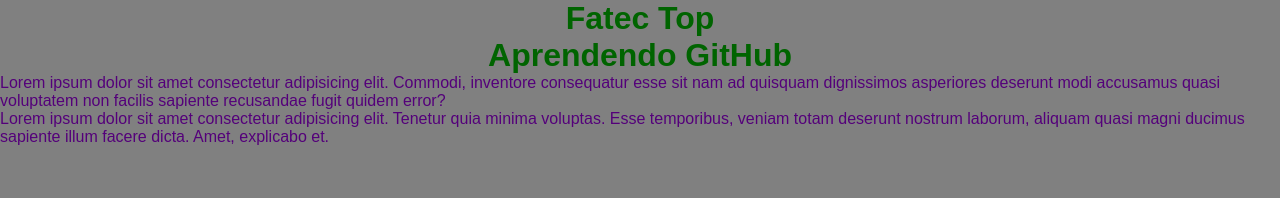
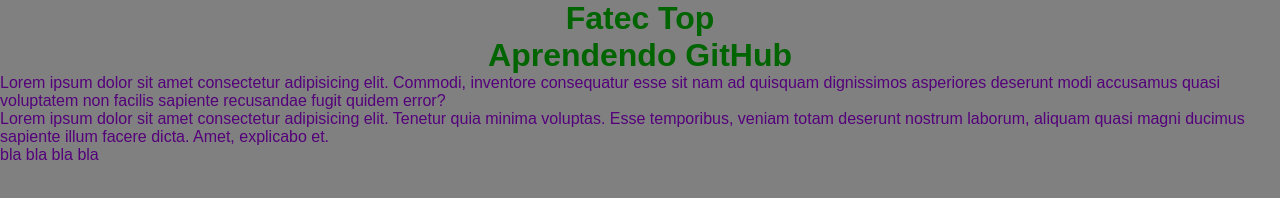
Before and after one commit to GabrielBileYamamoto/IntroGit, a plain HTML site: page index.html in a window 1280 px wide. Drawn offline with Linux system fonts and the light colour scheme.

Commit message:
Navigation menu added

```diff
--- a/index.html
+++ b/index.html
@@ -19,5 +19,12 @@
         </p>
         <p>Lorem ipsum dolor sit amet consectetur adipisicing elit. Tenetur quia minima voluptas. Esse temporibus, veniam totam deserunt nostrum laborum, aliquam quasi magni ducimus sapiente illum facere dicta. Amet, explicabo et.</p>
     </div>
+    <nav>
+        <l1>
+            <a>
+                bla bla bla bla
+            </a>
+        </l1>
+    </nav>
 </body>
 </html>
```
